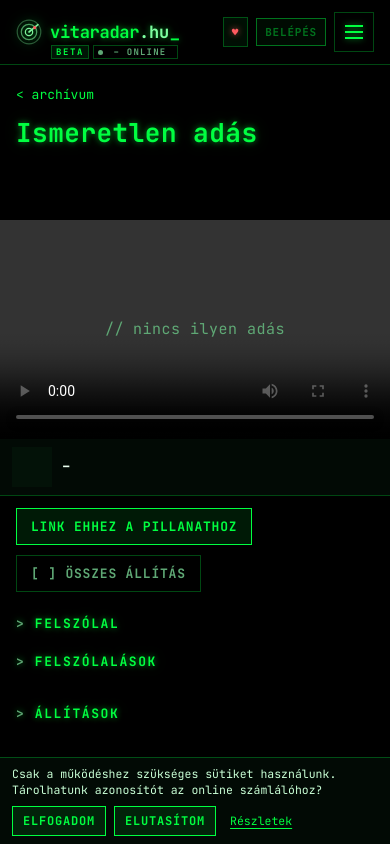
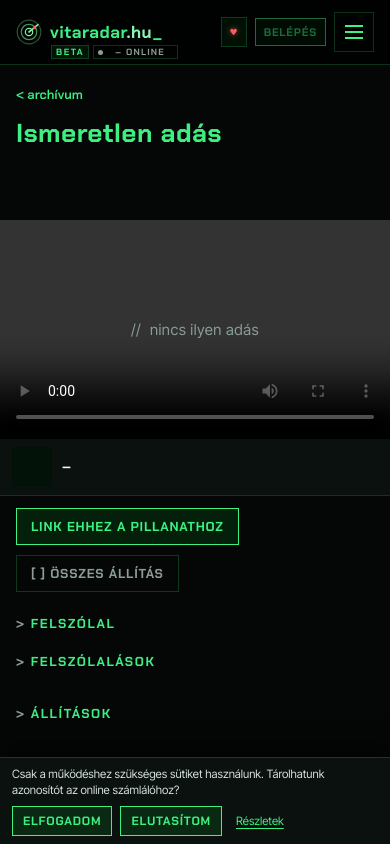
Before and after one commit to kenyerman/vitaradar.hu, a plain HTML site: page watch.html in a window 390 px wide. Shown: the top 844 px of the page. Drawn offline with Linux system fonts and the light colour scheme; no server answers.

Commit message:
feat(mobile): a calmer matrix look on phones
On phones: one green (#3df082) without glow on a near-black ground, no
scanlines, softer verdict colours as solid badges with dark text and a
cut corner; Chakra Petch for labels, badges and headings, Inter Tight for
the text people read. Both fonts come from Google Fonts with the existing
JetBrains Mono request; desktop keeps its look until the desktop layout.

Part of #1.

```diff
--- a/css/style.css
+++ b/css/style.css
@@ -1142,3 +1142,33 @@ html[data-acct="reg"] .tagline { display: none; }  /* "Regisztráció befejezés
   .m-watch .m-top .player { aspect-ratio: 16 / 9; }
   .m-watch .fact.now { scroll-margin-bottom: 16px; }
 }
+
+/* ------------------------------------------------------------------ phones: the new look
+   A calmer matrix: one green without glow on a near-black ground, no scanlines; Chakra Petch for the labels, badges and
+   headings, Inter Tight for the text people read. (Desktop keeps its look until the desktop layout lands.) */
+@media (max-width: 860px) {
+  :root {
+    --bg: #040706; --panel: #0a110e; --panel-solid: #0a110e; --line: rgba(61, 240, 130, .2); --line-dim: rgba(61, 240, 130, .1);
+    --green: #3df082; --green-soft: #8af5b4; --text: #d5e0da; --muted: #8a9e94; --cyan: #6fd3e6;
+    --true: #3df082; --false: #ff5d52; --unverifiable: #ffc23d; --fallacy: #b8a0ff; --pending: #6fd3e6;
+    --glow: none;
+    --sans: "Inter Tight", system-ui, -apple-system, "Segoe UI", sans-serif;
+    --display: "Chakra Petch", var(--mono);
+  }
+  body { font-family: var(--sans); }
+  body::after { display: none; }  /* no scanlines */
+  .brand img, .menu-bars span { filter: none; box-shadow: none; }
+  .brand-name, .page-title, .section-head h2, .speaker-name, .m-sep-name, .m-tab, .m-new, .m-ai, .tally, .verdict,
+  .fact-time, .t-btn, .btn, .acct-btn, .hdr-support, .brand-beta, .online-badge, .menu-panel .nav a, .menu-title,
+  .game-head, .game-tag, .chat-head h2, .crumbs { font-family: var(--display); }
+  .brand-name { letter-spacing: .5px; }
+  .fact-bullet { font-family: var(--sans); font-weight: 600; letter-spacing: 0; line-height: 1.35; color: #eef3f0; }
+  .fact-claim, .fact-expl, .speaker-role, .chat-list, .m-game-empty { font-family: var(--sans); }
+  /* verdict badges: solid, dark text, a cut corner */
+  .verdict { padding: 4px 10px 4px 8px; color: #021108; font-size: 11px; letter-spacing: 1px;
+    clip-path: polygon(0 0, calc(100% - 6px) 0, 100% 6px, 100% 100%, 0 100%); }
+  .verdict[data-v="false"] { color: #1a0402; }
+  .fact { border-left-width: 3px; }
+  .m-new { font-family: var(--display); font-size: 13px; letter-spacing: 1.2px;
+    clip-path: polygon(0 0, calc(100% - 10px) 0, 100% 10px, 100% 100%, 10px 100%, 0 calc(100% - 10px)); }
+}
--- a/watch.html
+++ b/watch.html
@@ -27,8 +27,8 @@
   <link rel="preconnect" href="https://fonts.googleapis.com">
   <link rel="preconnect" href="https://fonts.gstatic.com" crossorigin>
   <link rel="preconnect" href="https://www.gstatic.com" crossorigin>
-  <link rel="preload" as="style" href="https://fonts.googleapis.com/css2?family=JetBrains+Mono:wght@400;700&display=swap" onload="this.onload=null;this.rel='stylesheet'">
-  <noscript><link rel="stylesheet" href="https://fonts.googleapis.com/css2?family=JetBrains+Mono:wght@400;700&display=swap"></noscript>
+  <link rel="preload" as="style" href="https://fonts.googleapis.com/css2?family=JetBrains+Mono:wght@400;700&family=Chakra+Petch:wght@600;700&family=Inter+Tight:wght@400;500;600;700&display=swap" onload="this.onload=null;this.rel='stylesheet'">
+  <noscript><link rel="stylesheet" href="https://fonts.googleapis.com/css2?family=JetBrains+Mono:wght@400;700&family=Chakra+Petch:wght@600;700&family=Inter+Tight:wght@400;500;600;700&display=swap"></noscript>
   <!-- the header's account slot keeps the size of the last known state (js/account.js stores it) -->
   <script>try{document.documentElement.dataset.acct=localStorage.getItem("vr-acct")||"out"}catch(e){}</script>
   <link rel="modulepreload" href="https://www.gstatic.com/firebasejs/10.14.1/firebase-app.js">
@@ -44,7 +44,7 @@
   <link rel="modulepreload" href="js/presence.js?v=202611241206">
   <link rel="modulepreload" href="js/menu.js?v=202611241206">
   <link rel="modulepreload" href="js/meta.js?v=202611241124">
-  <link rel="stylesheet" href="css/style.css?v=202611250110">
+  <link rel="stylesheet" href="css/style.css?v=202611250111">
 </head>
 <body>
   <canvas id="rain" aria-hidden="true"></canvas>
```
Also changed, not shown: archive.html (+3 -3 lines), impresszum.html (+3 -3 lines), index.html (+3 -3 lines), mp.html (+3 -3 lines), mps.html (+3 -3 lines), profile.html (+3 -3 lines).
